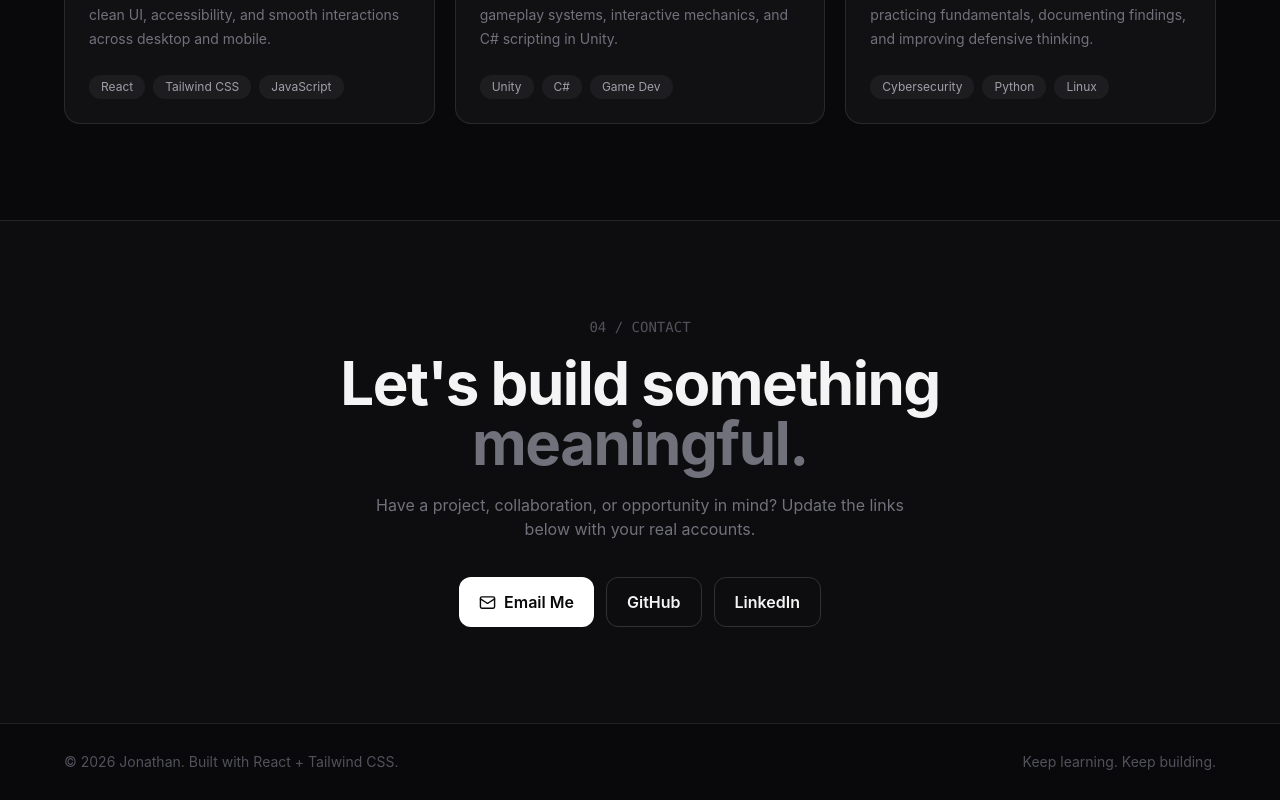
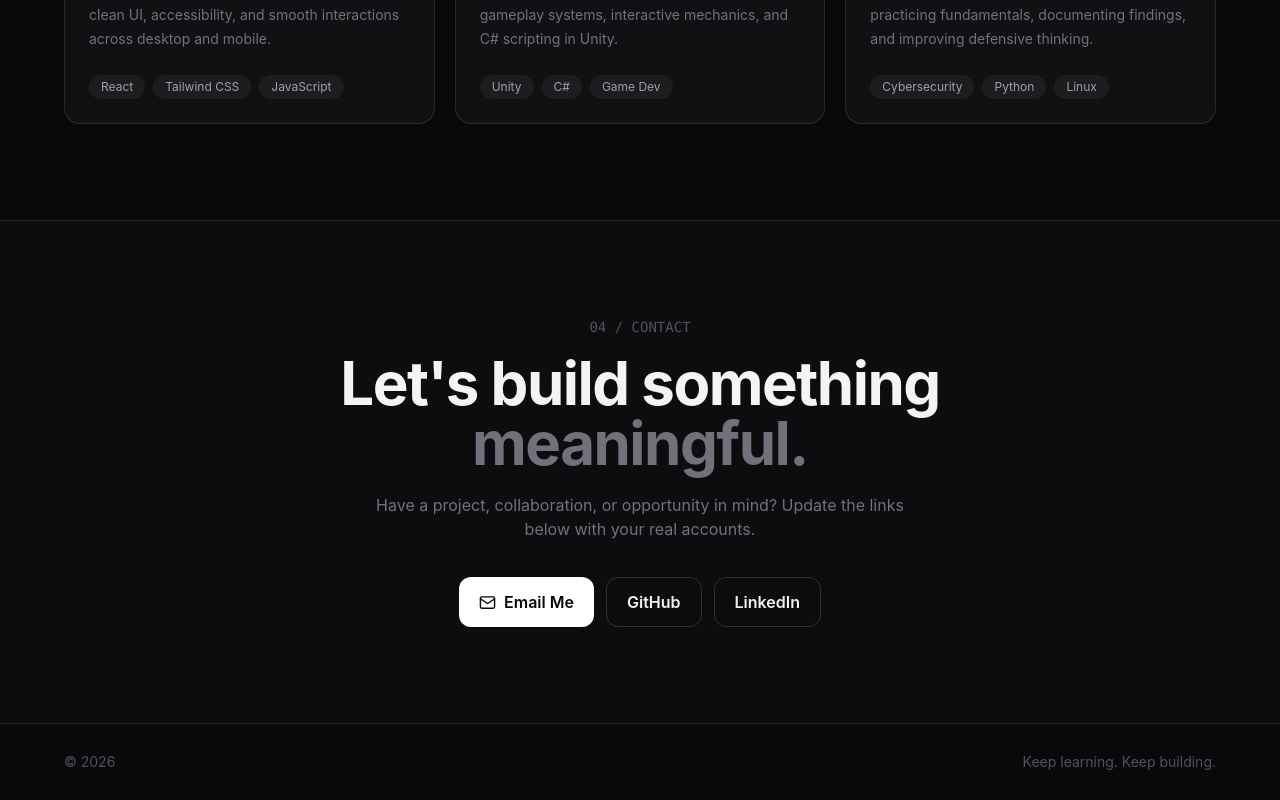
Before and after one commit to jonathanlomboy00-oss/jonathan-portfolio, a React (Vite) app: page / in a window 1280 px wide. Shown: the part 2020-2820 px from the top of the page. Built offline with nearby package versions, Linux system fonts and the light colour scheme.

Commit message:
Update portfolio design

```diff
--- a/src/main.jsx
+++ b/src/main.jsx
@@ -130,7 +130,7 @@ function App() {
         </section>
       </main>
 
-      <footer className="border-t border-white/10 px-5 py-7 lg:px-8"><div className="mx-auto flex max-w-6xl flex-col justify-between gap-3 text-sm text-zinc-600 sm:flex-row"><span>© {new Date().getFullYear()} Jonathan. Built with React + Tailwind CSS.</span><span>Keep learning. Keep building.</span></div></footer>
+      <footer className="border-t border-white/10 px-5 py-7 lg:px-8"><div className="mx-auto flex max-w-6xl flex-col justify-between gap-3 text-sm text-zinc-600 sm:flex-row"><span>© {new Date().getFullYear()}</span><span>Keep learning. Keep building.</span></div></footer>
     </div>
   )
 }
```
